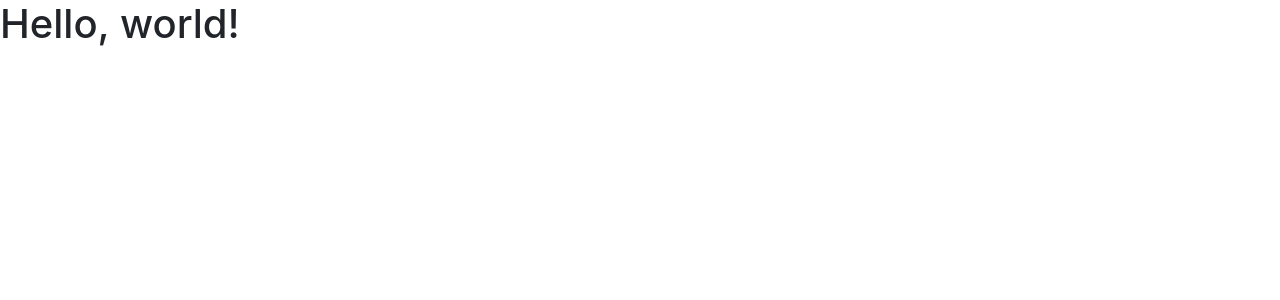
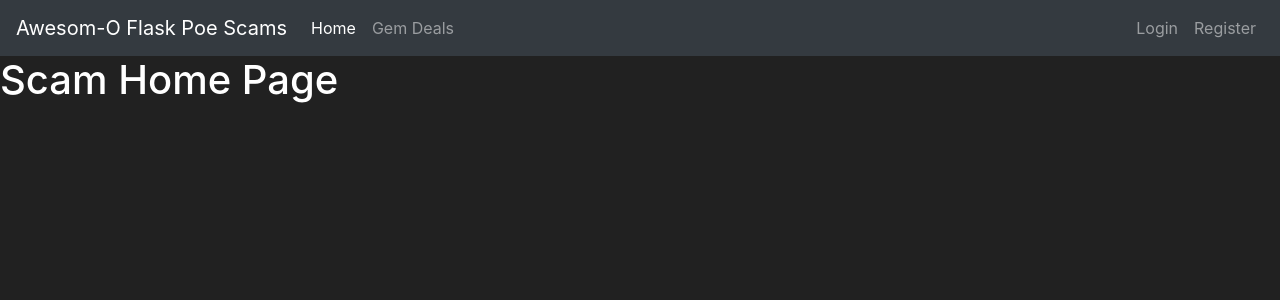
Before and after one commit to mixmix23/FlaskPoeScams, a Flask app: page / in a window 1280 px wide. Shown: the top 300 px of the page. Run offline with Flask 2, Linux system fonts and the light colour scheme.

Commit message:
from Those

```diff
--- a/poeScams.py
+++ b/poeScams.py
@@ -4,5 +4,6 @@ app = Flask(__name__)
 
 
 @app.route('/')
+@app.route('/home')
 def home_page():
     return render_template('home.html')
--- a/templates/home.html
+++ b/templates/home.html
@@ -8,10 +8,34 @@
     <!-- Bootstrap CSS -->
     <link rel="stylesheet" href="https://cdn.jsdelivr.net/npm/bootstrap@4.5.3/dist/css/bootstrap.min.css" integrity="sha384-TX8t27EcRE3e/ihU7zmQxVncDAy5uIKz4rEkgIXeMed4M0jlfIDPvg6uqKI2xXr2" crossorigin="anonymous">
 
-    <title>Hello, world!</title>
+    <title>Awesom-O Home</title>
   </head>
   <body>
-    <h1>Hello, world!</h1>
+    <nav class="navbar navbar-expand-md navbar-dark bg-dark">
+      <a class="navbar-brand" href="#">Awesom-O Flask Poe Scams</a>
+      <button class="navbar-toggler" type="button" data-toggle="collapse" data-target="#navbarNav">
+        <span class="navbar-toggler-icon"></span>
+      </button>
+      <div class="collapse navbar-collapse" id="navbarNav">
+        <ul class="navbar-nav mr-auto">
+          <li class="nav-item active">
+            <a class="nav-link" href="#">Home <span class="sr-only">(current)</span></a>
+          </li>
+          <li class="nav-item">
+            <a class="nav-link" href="#">Gem Deals</a>
+          </li>
+        </ul>
+        <ul class="navbar-nav">
+          <li class="nav-item">
+            <a class="nav-link" href="#">Login</a>
+          </li>
+          <li class="nav-item">
+            <a class="nav-link" href="#">Register</a>
+          </li>
+        </ul>
+      </div>
+    </nav>
+    <h1>Scam Home Page</h1>
 
     <!-- Optional JavaScript; choose one of the two! -->
 
@@ -25,4 +49,10 @@
     <script src="https://cdn.jsdelivr.net/npm/bootstrap@4.5.3/dist/js/bootstrap.min.js" integrity="sha384-w1Q4orYjBQndcko6MimVbzY0tgp4pWB4lZ7lr30WKz0vr/aWKhXdBNmNb5D92v7s" crossorigin="anonymous"></script>
     -->
   </body>
+  <style>
+    body {
+      background-color: #212121;
+      color: white
+    }
+  </style>
 </html>
```
